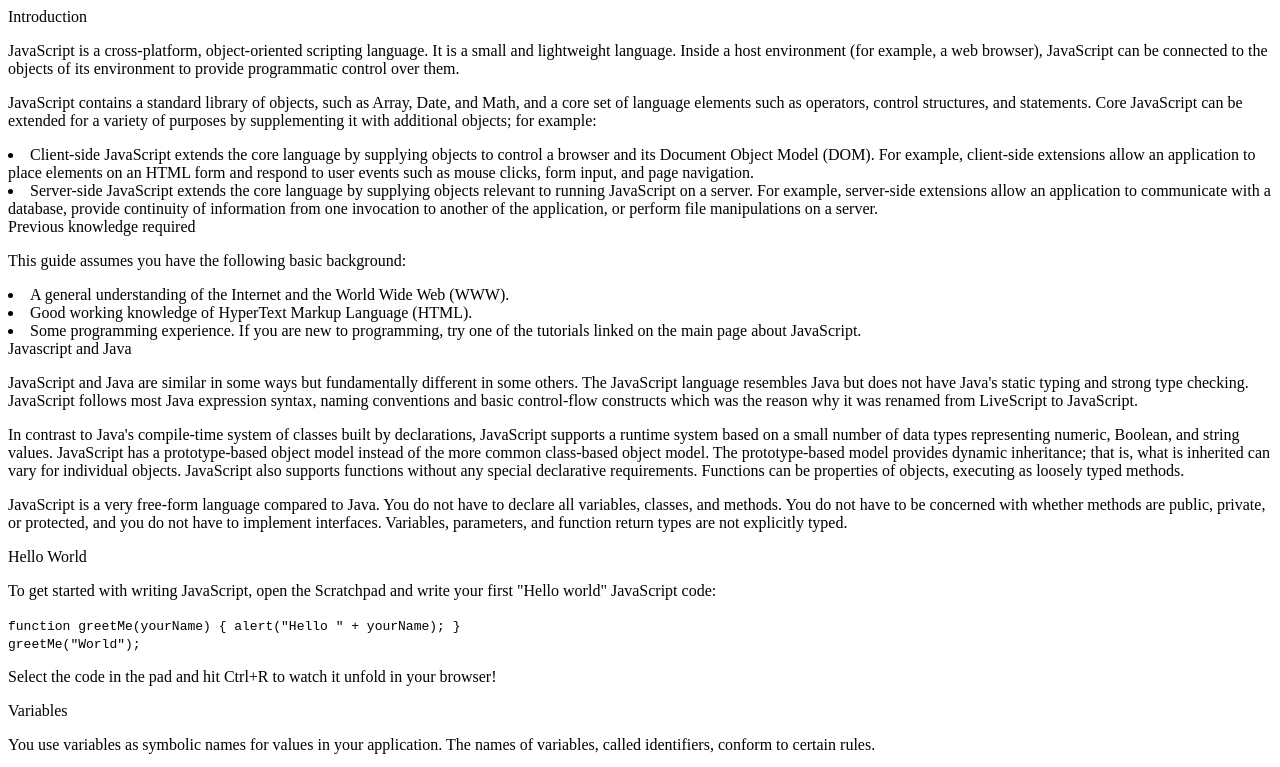
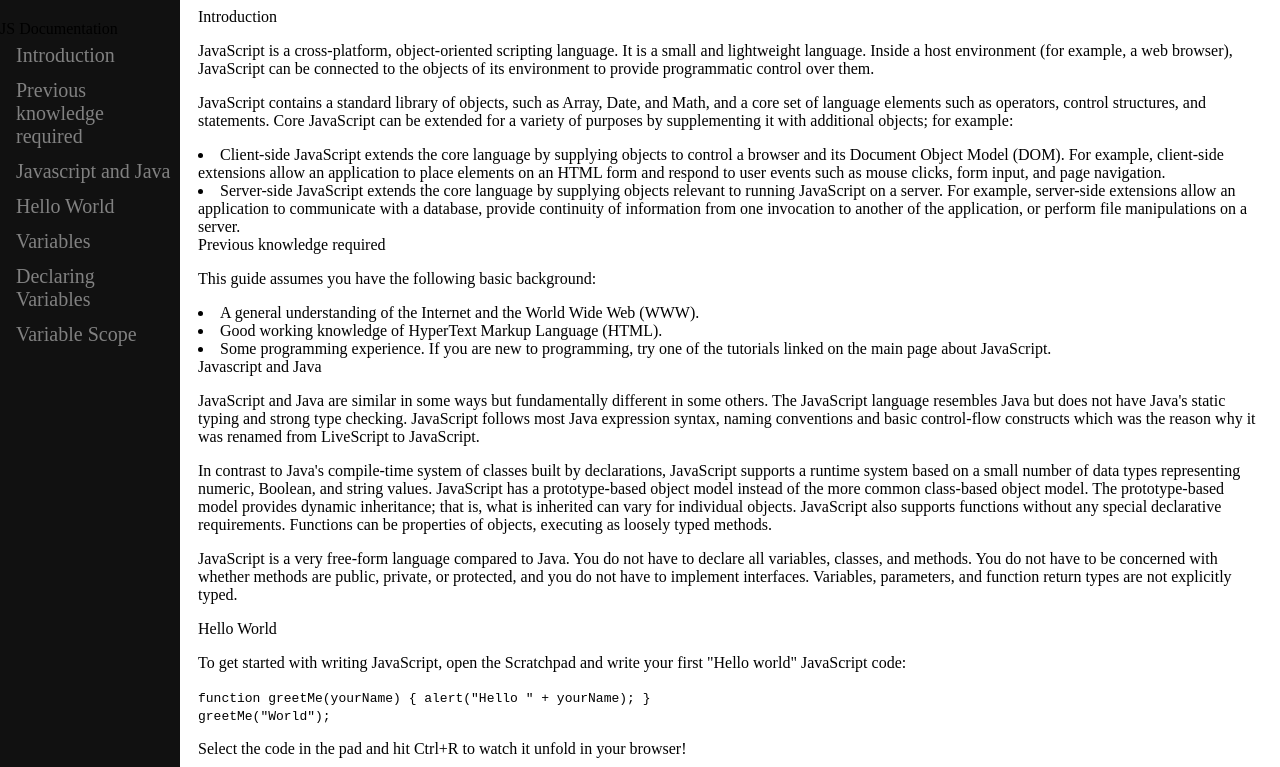
Before and after one commit to Miloloaf/FCC_Technical_Doc, a plain HTML site: page index.html in a window 1280 px wide. Shown: the top 767 px of the page. Drawn offline with Linux system fonts and the light colour scheme.

Commit message:
Update index.html

```diff
--- a/index.html
+++ b/index.html
@@ -1,6 +1,34 @@
 <!DOCTYPE html>
 <html lang="en">
     <style>
+    #navbar {
+        height: 100%;
+        width: 180px;
+        position: fixed;
+        z-index: 1;
+        top: 0;
+        left: 0;
+        background-color: #111;
+        padding-top: 20px;
+    }
+
+    .nav-link{
+        padding: 6px 8px 6px 16px;
+        text-decoration: none;
+        font-size: 20px;
+        color: #818181;
+        display: block;
+    }
+
+    .nav-link:hover {
+        color: #f1f1f1;
+    }
+
+    #main-doc{
+        margin-left: 180px;
+        padding: 0px 10px;
+    }
+
 
     </style>
 
@@ -51,7 +79,7 @@
                 <p>You can use ISO 8859-1 or Unicode letters such as å and ü in identifiers. You can also use the Unicode escape sequences as characters in identifiers. Some examples of legal names are Number_hits, temp99, and _name. </p>
             </section>
 
-            <section>
+            <section id="Declaring_variables" class="main-section">
                 <header>Declaring variables</header>
                 <p>You can declare a variable in three ways: </p>
                 <p>With the keyword var. For example, </p>
@@ -65,7 +93,7 @@
                 <p>This syntax can be used to declare a block scope local variable. See Variable scope below. </p>
             </section>
 
-            <section>
+            <section id="Variable_Scope" class="main-section">
                 <header>Variable Scope</header>
                 <p>When you declare a variable outside of any function, it is called a global variable, because it is available to any other code in the current document. When you declare a variable within a function, it is called a local variable, because it is available only within that function. </p>
                 <p>JavaScript before ECMAScript 2015 does not have block statement scope; rather, a variable declared within a block is local to the function (or global scope) that the block resides within. For example the following code will log 5, because the scope of x is the function (or global context) within which x is declared, not the block, which in this case is an if statement. </p>
@@ -78,7 +106,16 @@
 
         </main>
 
-        <nav></nav>
+        <nav id="navbar">
+            <header>JS Documentation</header>
+            <a class="nav-link" href="#Introduction">Introduction</a>
+            <a class="nav-link" href="#Previous_knowledge_required">Previous knowledge required</a>
+            <a class="nav-link" href="#Javascript_and_Java">Javascript and Java</a>
+            <a class="nav-link" href="#Hello_World">Hello World</a>
+            <a class="nav-link" href="#Variables">Variables</a>
+            <a class="nav-link" href="#Declaring_variables">Declaring Variables</a>
+            <a class="nav-link" href="#Variable_Scope">Variable Scope</a>
+        </nav>
 
     </body>
 
```
